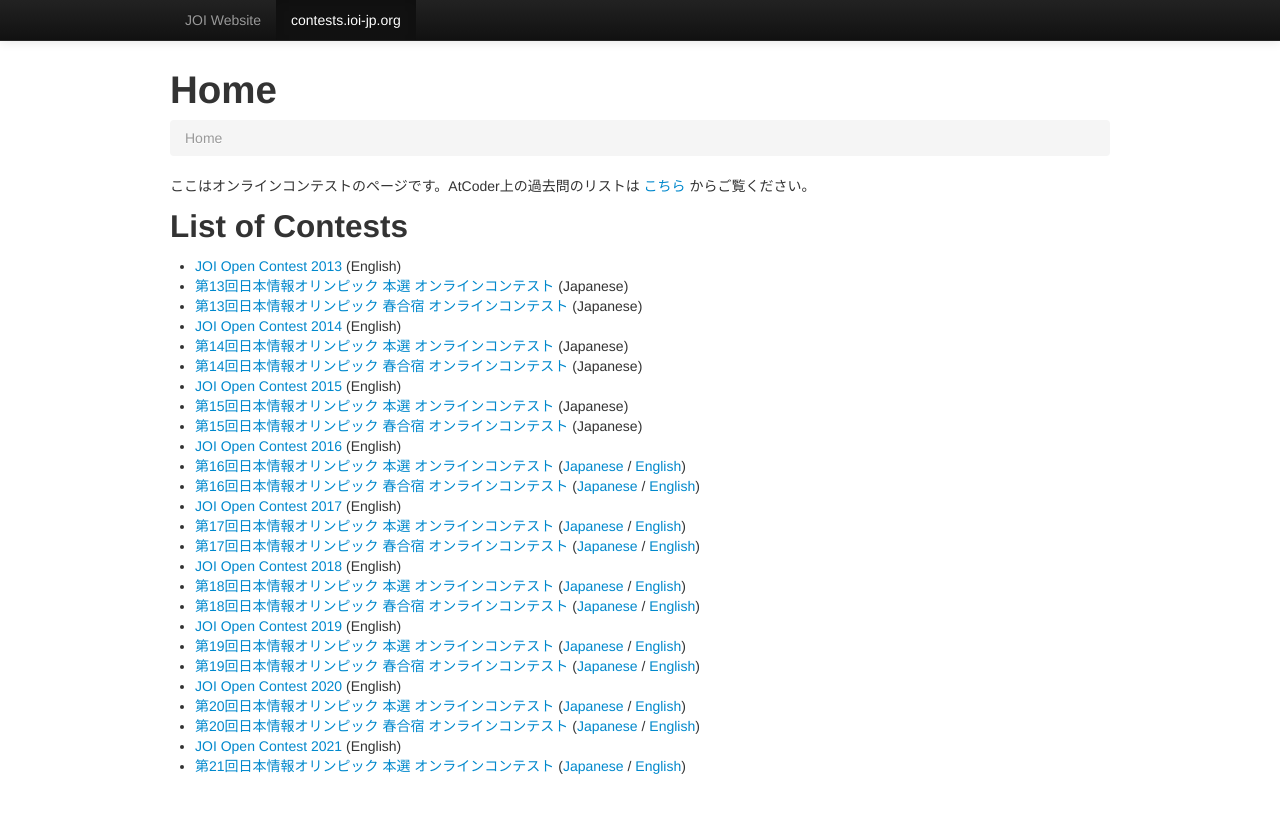
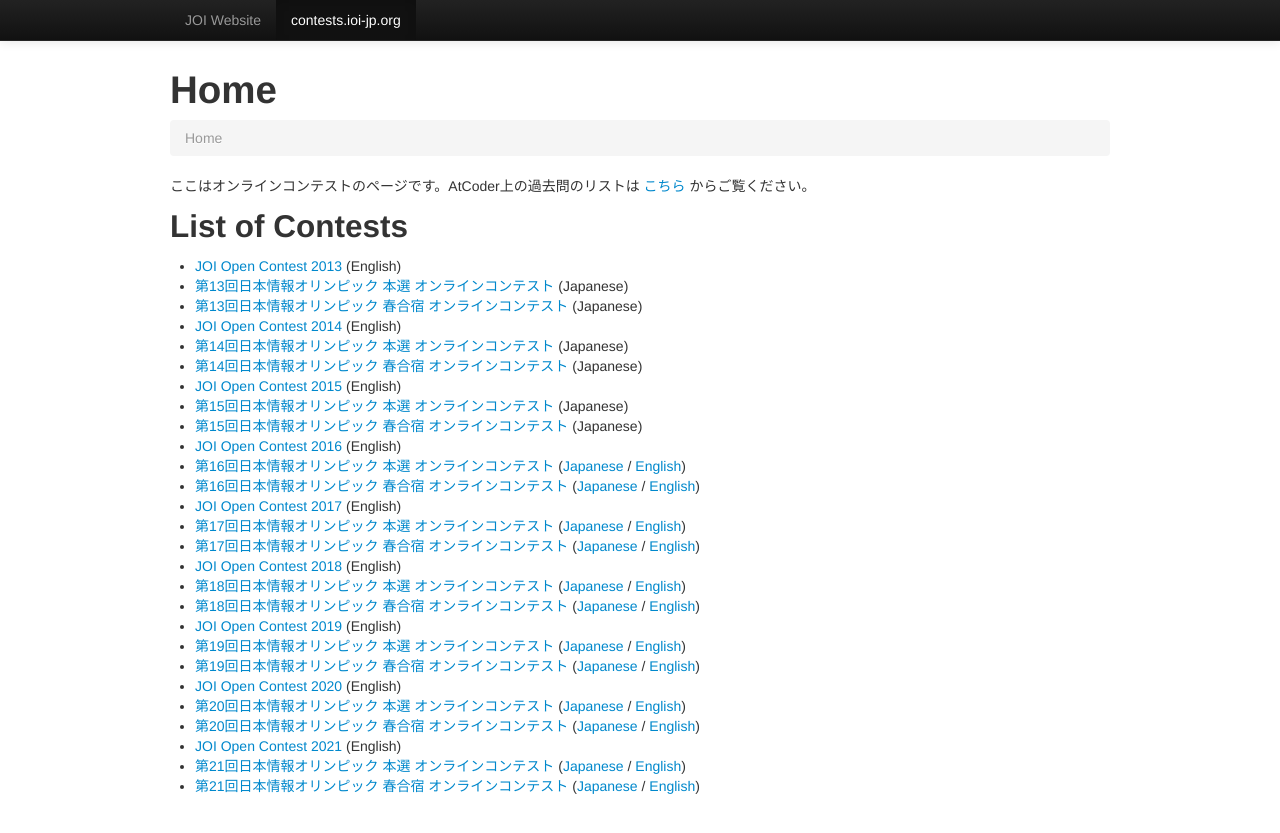
Before and after one commit to jcioi/joi-contests-site, a Jekyll site: the page built from index.md, in a window 1280 px wide. Shown: the top 833 px of the page. Built offline with Jekyll 4.4.1, drawn with Linux system fonts in a browser that asks for light colours.

Commit message:
Add 2022-sp

```diff
--- a/index.md
+++ b/index.md
@@ -36,3 +36,4 @@ isroot: true
 - [第20回日本情報オリンピック 春合宿 オンラインコンテスト](joi-sp-2021/index.html) ([Japanese](joi-sp-2021/index.html) / [English](joi-sp-2021/index-en.html))
 - [JOI Open Contest 2021](open-2021/index.html) (English)
 - [第21回日本情報オリンピック 本選 オンラインコンテスト](joi-ho-2022/index.html) ([Japanese](joi-ho-2022/index.html) / [English](joi-ho-2022/index-en.html))
+- [第21回日本情報オリンピック 春合宿 オンラインコンテスト](joi-sp-2022/index.html) ([Japanese](joi-sp-2022/index.html) / [English](joi-sp-2022/index-en.html))
```
